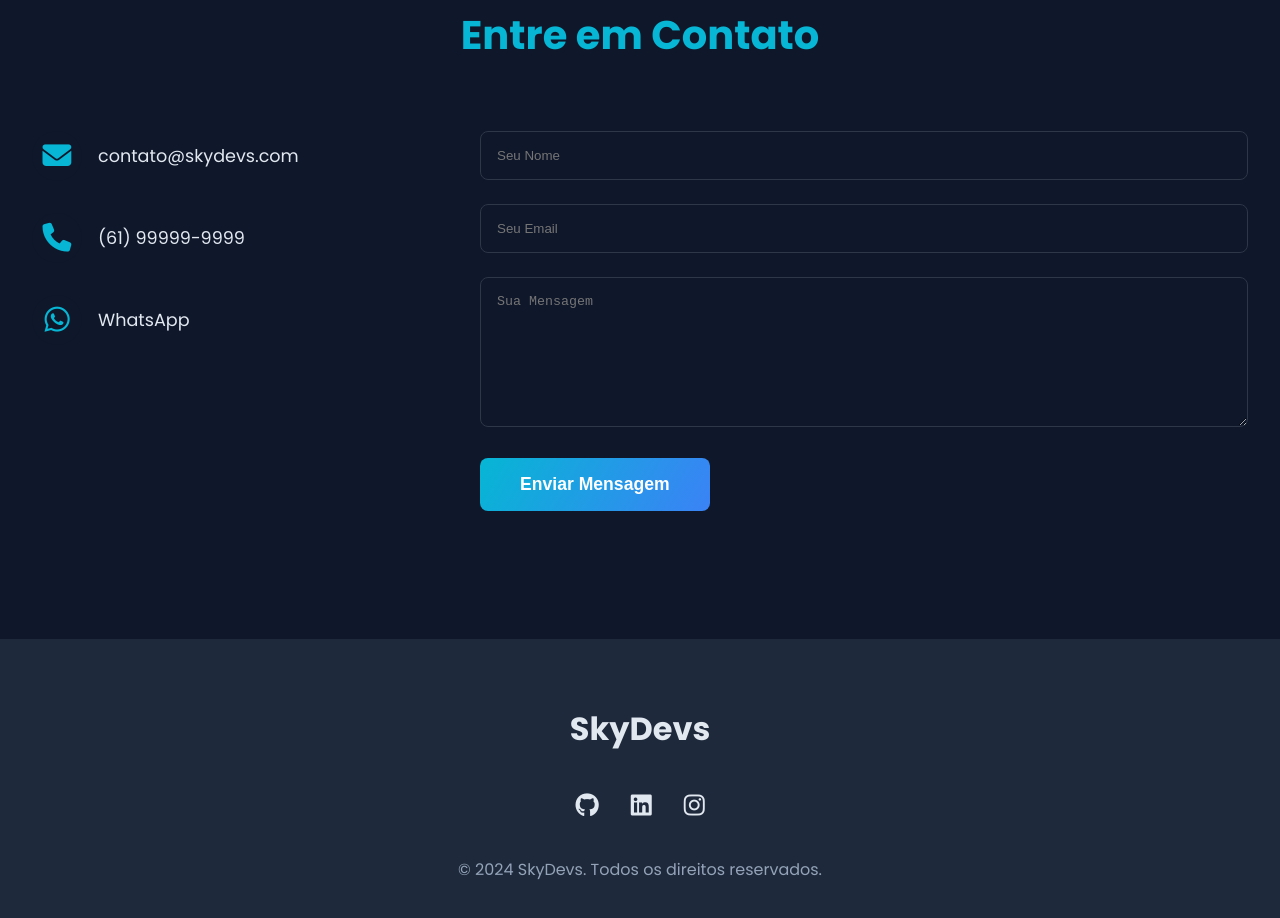
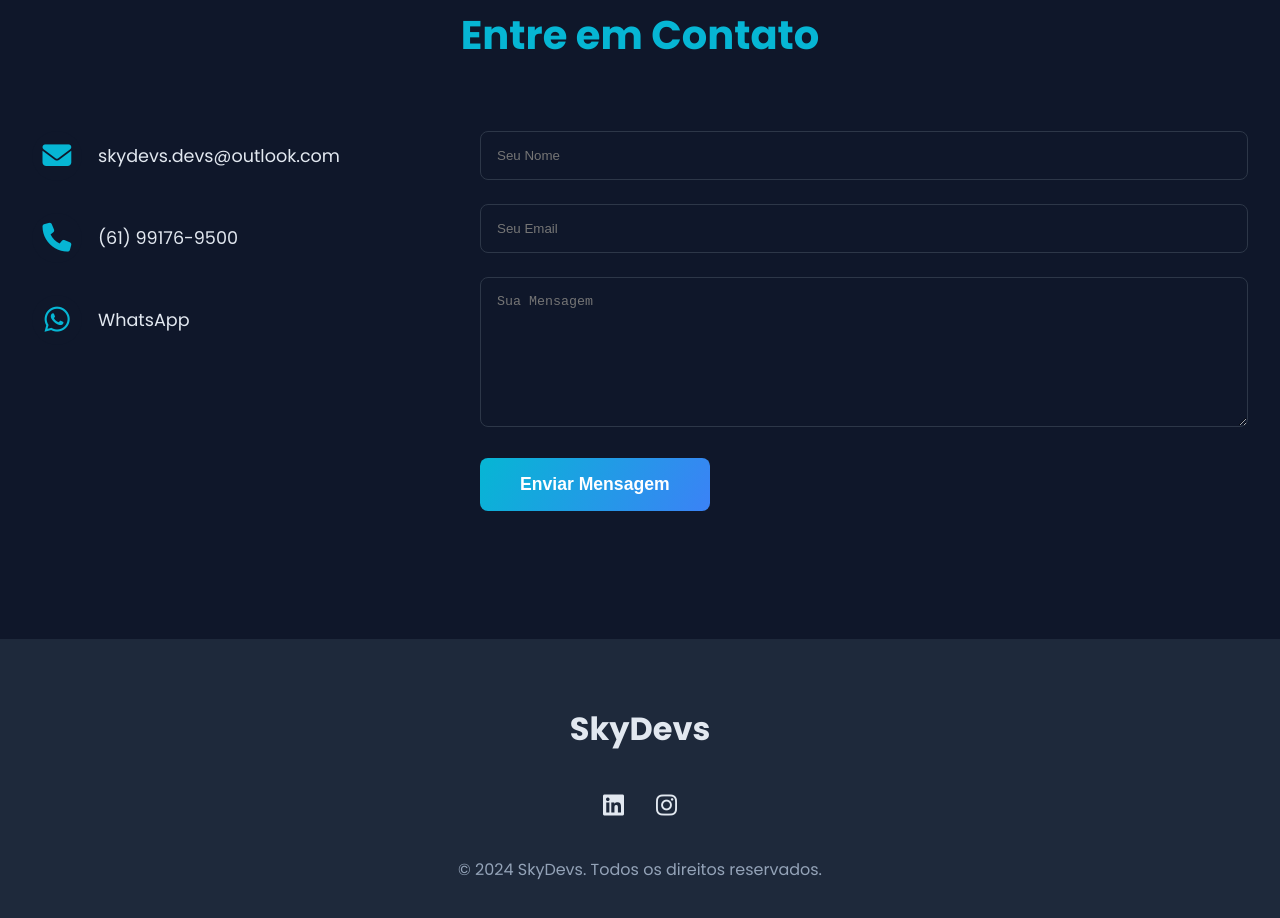
Before and after one commit to NicollasRezende/skydevs.dev, a plain HTML site: page index.html in a window 1280 px wide. Shown: the part 3603-4521 px from the top of the page. Drawn offline with nearby package versions, Linux system fonts and the light colour scheme; a script that the page names is missing.

Commit message:
Update index.html

```diff
--- a/index.html
+++ b/index.html
@@ -225,15 +225,15 @@
                 <div class="contact-info">
                     <div class="contact-item">
                         <i class="fas fa-envelope"></i>
-                        <a href="mailto:contato@skydevs.com">contato@skydevs.com</a>
+                        <a href="mailto:skydevs.devs@outlook.com">skydevs.devs@outlook.com</a>
                     </div>
                     <div class="contact-item">
                         <i class="fas fa-phone"></i>
-                        <a href="tel:+5561999999999">(61) 99999-9999</a>
+                        <a href="tel:+556161991769500">(61) 99176-9500</a>
                     </div>
                     <div class="contact-item">
                         <i class="fab fa-whatsapp"></i>
-                        <a href="https://wa.me/5561999999999" target="_blank">WhatsApp</a>
+                        <a href="https://wa.me/5561991769500" target="_blank">WhatsApp</a>
                     </div>
                 </div>
                 <form class="contact-form">
@@ -264,9 +264,9 @@
                 <span>Sky</span>Devs
             </div>
             <div class="social-links">
-                <a href="#"><i class="fab fa-github"></i></a>
-                <a href="#"><i class="fab fa-linkedin"></i></a>
-                <a href="#"><i class="fab fa-instagram"></i></a>
+                <!-- <a href="#"><i class="fab fa-github"></i></a> -->
+                <a href="https://www.linkedin.com/in/sky-devs/"><i class="fab fa-linkedin"></i></a>
+                <a href="https://www.instagram.com/skydevs.tech/"><i class="fab fa-instagram"></i></a>
             </div>
             <p class="copyright">&copy; 2024 SkyDevs. Todos os direitos reservados.</p>
         </div>
```
